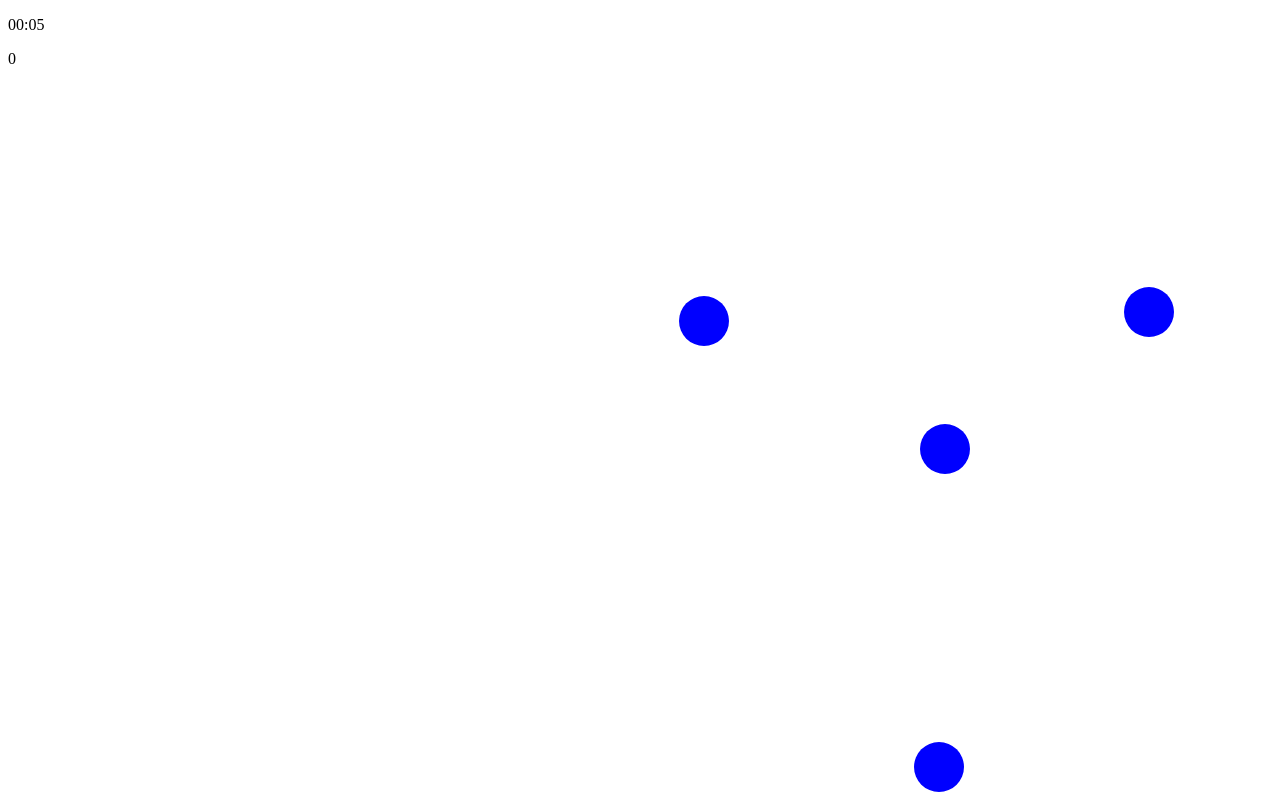
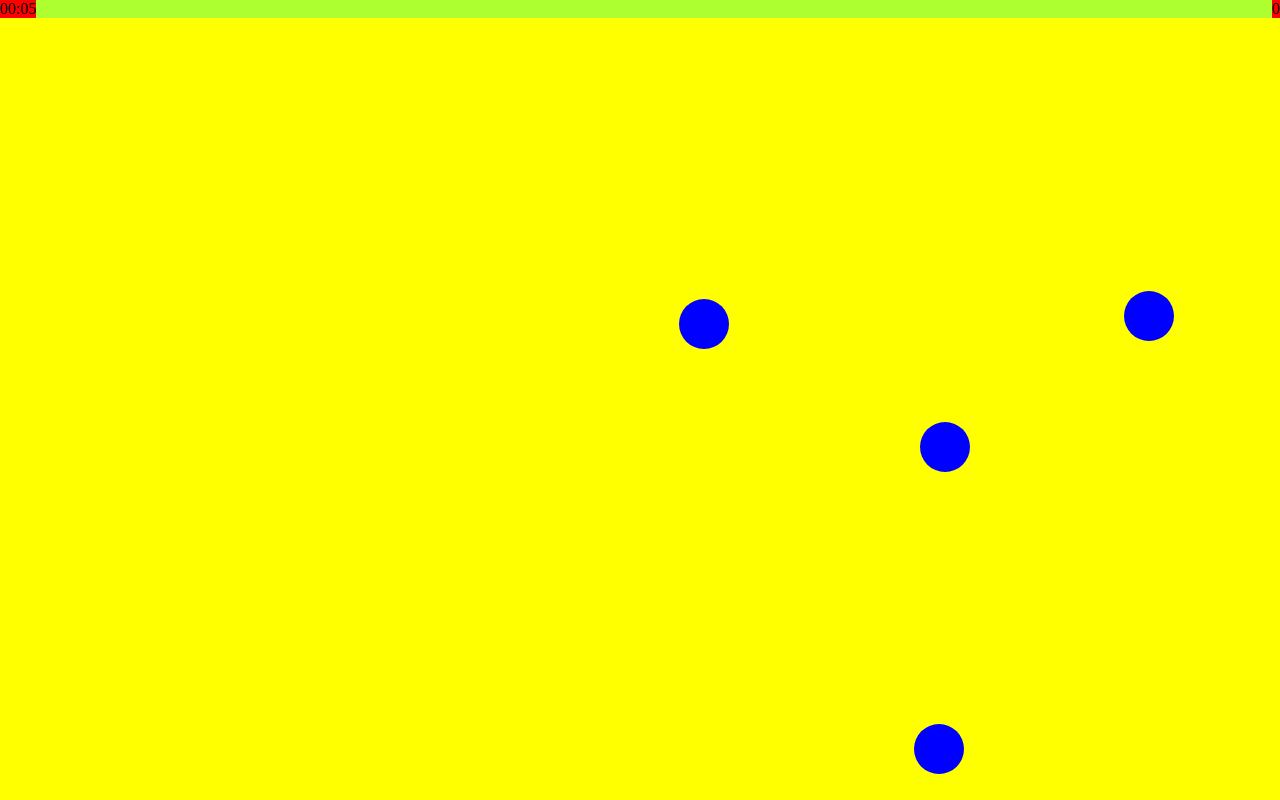
Before and after one commit to Cosmow22/hit-the-target, a plain HTML site: page index.html in a window 1280 px wide. Drawn offline with Linux system fonts and the light colour scheme.

Commit message:
change layout

```diff
--- a/index.html
+++ b/index.html
@@ -8,11 +8,15 @@
     <script src="script.js" defer></script>
 </head>
 <body>
-    <p id="timer"></p>
-    <p id="counter">0</p>
-    <div class="target"></div>
-    <div class="target"></div>
-    <div class="target"></div>
-    <div class="target"></div>
+    <div id="row">
+        <p class="info" id="timer"></p>
+        <p class="info" id="counter">0</p>
+    </div>
+    <div id="targets-container">
+        <div class="target"></div>
+        <div class="target"></div>
+        <div class="target"></div>
+        <div class="target"></div>
+    </div>
 </body>
 </html>
--- a/script.js
+++ b/script.js
@@ -11,30 +11,34 @@ function updateCounter() {
 
 function getRandomX() {
     let x = Math.floor(Math.random() * maxWidth);
-    x = `${x}px`
+    x += "px"
     return x
 }
 
 function getRandomY() {
-    let y = Math.floor(Math.random() * maxHeight);
-    y = `${y}px`
-    return y
+    let y = Math.floor(Math.random() * (maxHeight-minHeight)  +  minHeight);
+    y += "px"
+    return y;
 }
 
 function format(secondsToWait) {
     let min = Math.floor(secondsToWait/60).toString().padStart(2, '0');
     let sec = (secondsToWait % 60).toString().padStart(2, '0');
-    return min+":"+sec
+    return min+":"+sec;
     }
 
 let targets = document.getElementsByClassName("target");
+let targetsContainer = document.getElementById("targets-container");
+let rowContainer = document.getElementById("row")
 let timer = document.getElementById("timer");
 let secondsToWait = 10; // between 10 and 619
 var counterParagraph = document.getElementById("counter");
 var counter = 0;
 const targetSize = 50;
-const maxWidth = document.documentElement.scrollWidth - targetSize;
-const maxHeight = document.documentElement.scrollHeight - targetSize;
+
+const minHeight = rowContainer.scrollHeight
+const maxWidth = targetsContainer.scrollWidth - targetSize;
+const maxHeight = targetsContainer.scrollHeight - targetSize;
 
 timer.innerHTML = format(secondsToWait)
 for (let target of targets) {
--- a/style.css
+++ b/style.css
@@ -1,3 +1,32 @@
+html, body {
+    width: 100%;
+    height: 100%;
+}
+
+body {
+    display: flex;
+    flex-direction: column;
+    margin: 0;
+    padding: 0;
+}
+
+#targets-container {
+    width: 100%;
+    height: 100%;
+    background-color: yellow;
+}
+
+#row {
+    display: flex;
+    justify-content: space-between;
+    background-color: greenyellow;
+}
+
+.info {
+    background-color: red;
+    margin: 0;
+}
+
 .target {
     position: absolute;
     background-color: blue;
```
